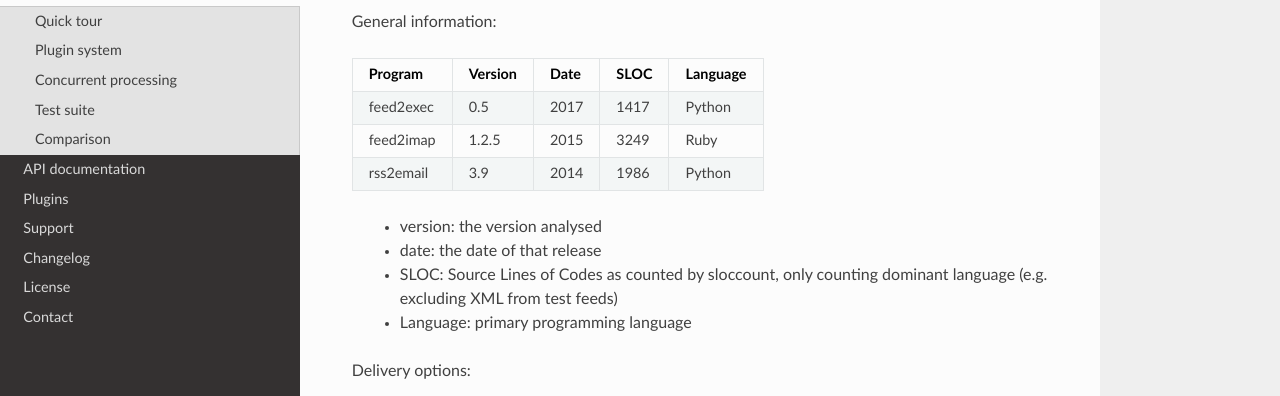
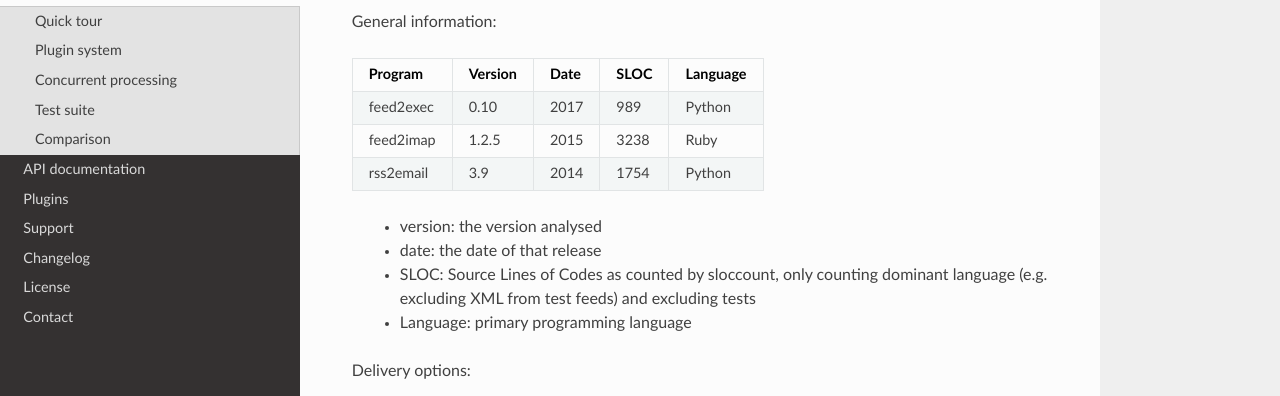
Before and after one commit to timb-machine-mirrors/anarcat-feed2exec, a Sphinx documentation site: the page built from doc/design.rst, in a window 1280 px wide and 900 px high, scrolled down 3118 px. Shown: the part 160-556 px from the top of the window. Built offline with Sphinx 7.4.7 and the Read the Docs theme 2.0.0, drawn with Linux system fonts in a browser that asks for light colours; the version number could not be read and is left out.

Commit message:
count lines of code without tests
It is unfair to compare out line count with the others because we have
a much larger test suite, which has exploded in recent releases. Count
without the test suite instead.

```diff
--- a/doc/design.rst
+++ b/doc/design.rst
@@ -194,15 +194,16 @@
 ========= ======= ==== ==== ========
 Program   Version Date SLOC Language
 ========= ======= ==== ==== ========
-feed2exec  0.5    2017 1417  Python
-feed2imap  1.2.5  2015 3249  Ruby
-rss2email  3.9    2014 1986  Python
+feed2exec  0.10   2017  989  Python
+feed2imap  1.2.5  2015 3238  Ruby
+rss2email  3.9    2014 1754  Python
 ========= ======= ==== ==== ========
 
  * version: the version analysed
  * date: the date of that release
  * SLOC: Source Lines of Codes as counted by sloccount, only counting
-   dominant language (e.g. excluding XML from test feeds)
+   dominant language (e.g. excluding XML from test feeds) and
+   excluding tests
  * Language: primary programming language
 
 Delivery options:
```
